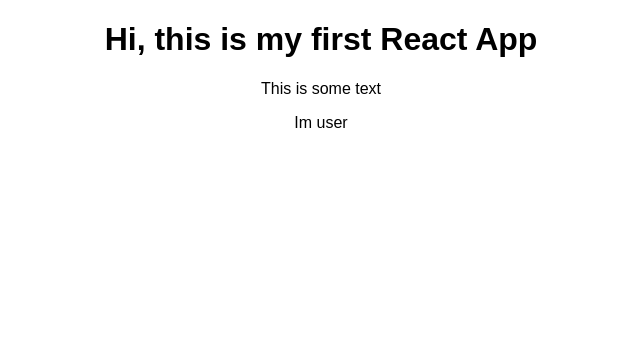
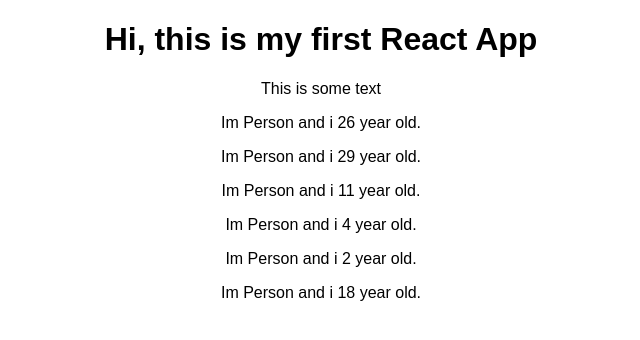
Before and after one commit to Kwarku/HelloReactApp, a React (Create React App) app: page / in a window 1280 px wide. Shown: the top 340 px of the page, without its empty margins (319-959 px from the left). Built offline with nearby package versions, Linux system fonts and the light colour scheme.

Commit message:
add dynamic value in person component

```diff
--- a/src/App.js
+++ b/src/App.js
@@ -9,6 +9,11 @@
            <h1>Hi, this is my first React App</h1>
            <p> This is some text</p>
            <Person />
+           <Person />
+           <Person />
+           <Person />
+           <Person />
+           <Person />
          </div>
     );
   }
--- a/src/Person/Person.js
+++ b/src/Person/Person.js
@@ -1,7 +1,7 @@
 import React from 'react';
 
 const person = () => {
-    return <p>Im user</p>
+    return <p>Im Person and i {Math.floor((Math.random() * 30))} year old.</p>
 }
 
 export default person;
```
